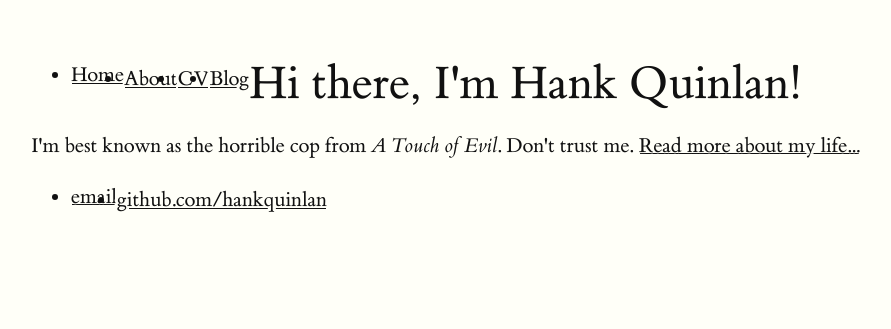
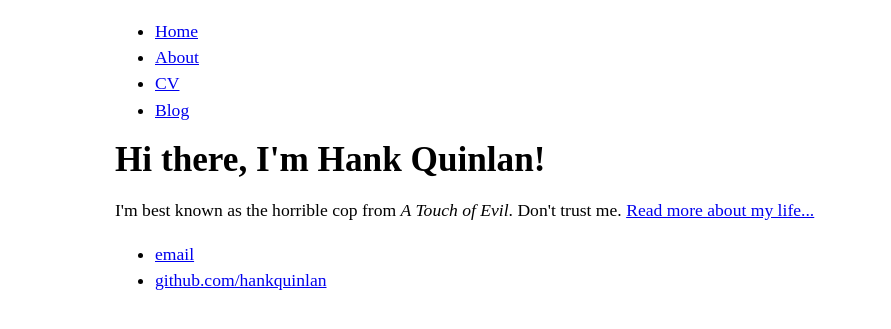
Before and after one commit to julianrdcosta/julianrdcosta.github.io, a Jekyll site: the page built from index.html, in a window 1280 px wide. Shown: the top 329 px of the page, without its empty margins (129-1020 px from the left). Built offline with Jekyll 4.4.1, drawn with Linux system fonts in a browser that asks for light colours.

Commit message:
new css style

```diff
--- a/_layouts/default.html
+++ b/_layouts/default.html
@@ -3,7 +3,7 @@
   <head>
     <title>{{ page.title }}</title>
 
-    <link rel="stylesheet" type="text/css" href="/tufte.css">
+    <link rel="stylesheet" type="text/css" href="/txti.css">
 
   </head>
 
--- /dev/null
+++ b/txti.css
@@ -0,0 +1 @@
+body {font-size: 1.1em; line-height: 1.5em; max-width: 45em; margin: auto; padding: 0 2%;} img {max-width: 100%; display: block; margin: .75em auto;}
```
